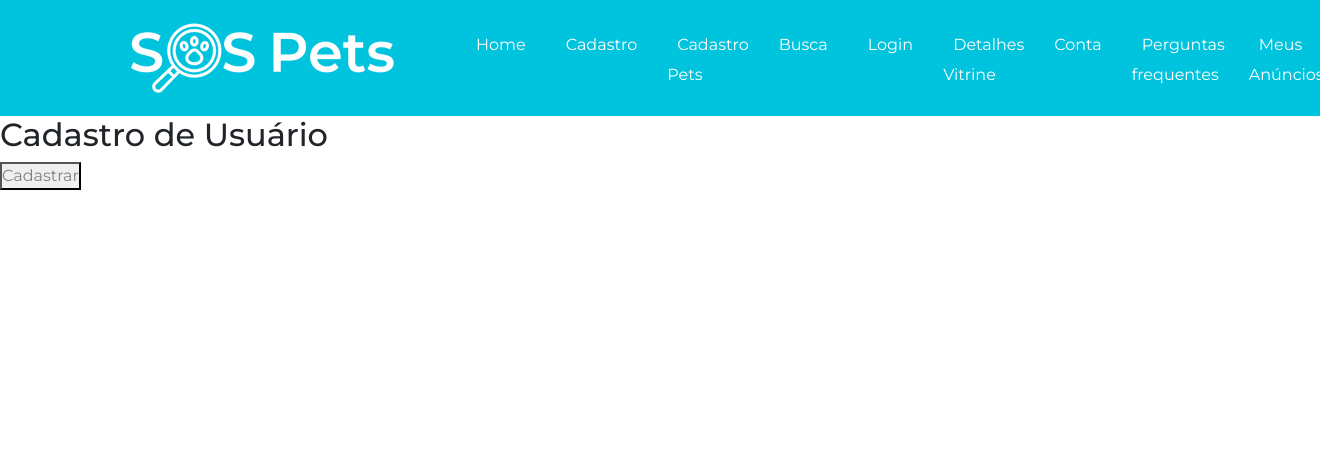
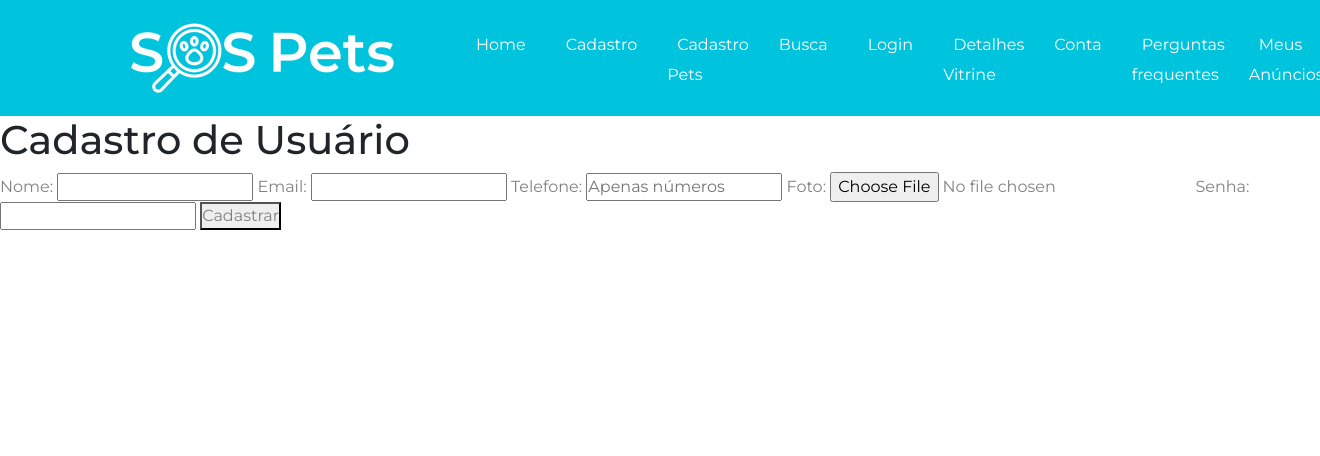
Before and after one commit to jaquelinedamian/sos_pets, a Django app: page /cadastro/ in a window 1320 px wide. Shown: the top 456 px of the page. Run offline with Django 5.2, Linux system fonts and the light colour scheme; some libraries are stand-ins or nearby versions.

Commit message:
Corrigindo cadastro

```diff
--- a/sos_pets/core/templates/core/cadastro.html
+++ b/sos_pets/core/templates/core/cadastro.html
@@ -2,15 +2,42 @@
 {% load static %} <!-- Carregar as tags estáticas -->
 {% include 'core/header.html' %}
 
+<!DOCTYPE html>
+<html lang="pt-br">
+<head>
     <meta charset="UTF-8">
     <title>Cadastro de Usuário</title>
 </head>
 <body>
-    <h2>Cadastro de Usuário</h2>
-   <form method="post">
+    <h1>Cadastro de Usuário</h1>
+    <form method="post" enctype="multipart/form-data">
         {% csrf_token %}
-        {{ form.as_p }}
+
+        <!-- Campo de Nome -->
+        <label for="nome">Nome:</label>
+        <input type="text" id="nome" name="nome" required>
+
+        <!-- Campo de Email -->
+        <label for="email">Email:</label>
+        <input type="email" id="email" name="email" required>
+
+        <!-- Campo de Telefone -->
+        <label for="telefone">Telefone:</label>
+        <input type="tel" id="telefone" name="telefone" pattern="[0-9]{11}" placeholder="Apenas números" required>
+
+        <!-- Campo de Foto -->
+        <label for="foto">Foto:</label>
+        <input type="file" id="foto" name="foto" accept="image/*" required>
+
+        <!-- Campo de Senha -->
+        <label for="senha">Senha:</label>
+        <input type="password" id="senha" name="senha" required>
+
+        <!-- Botão de Envio -->
         <button type="submit">Cadastrar</button>
     </form>
+</body>
+</html>
+
 
 {% include 'core/footer.html' %}
--- /dev/null
+++ b/sos_pets/core/templates/core/sucesso.html
@@ -0,0 +1 @@
+<h1> suceseeo</h1>
--- a/sos_pets/core/urls.py
+++ b/sos_pets/core/urls.py
@@ -30,7 +30,10 @@ urlpatterns = [
     path('vitrine-detalhes/', views.vitrine_detalhes, name='vitrine_detalhes'),
     path('conta/', views.conta, name='conta'),
     path('faq/', views.faq, name='faq'),
-    path('meus-anuncios/', views.meus_anuncios, name='meus_anuncios')
+    path('meus-anuncios/', views.meus_anuncios, name='meus_anuncios'),
+    path('sucesso/', views.sucesso, name='sucesso')
+
+
 
     # path('', views.home, name='home'),
     # path('cadastro/', views.cadastro, name='cadastro'),
--- a/sos_pets/core/views.py
+++ b/sos_pets/core/views.py
@@ -5,6 +5,10 @@ from .forms import UsuarioForm  # Certifique-se de que isso está correto
 from .models import Usuario
 from django.contrib import messages
 
+
+
+def sucesso(request):
+  return render(request, 'core/sucesso.html')
 
 def home(request):
   return render(request, 'core/home.html')
```
